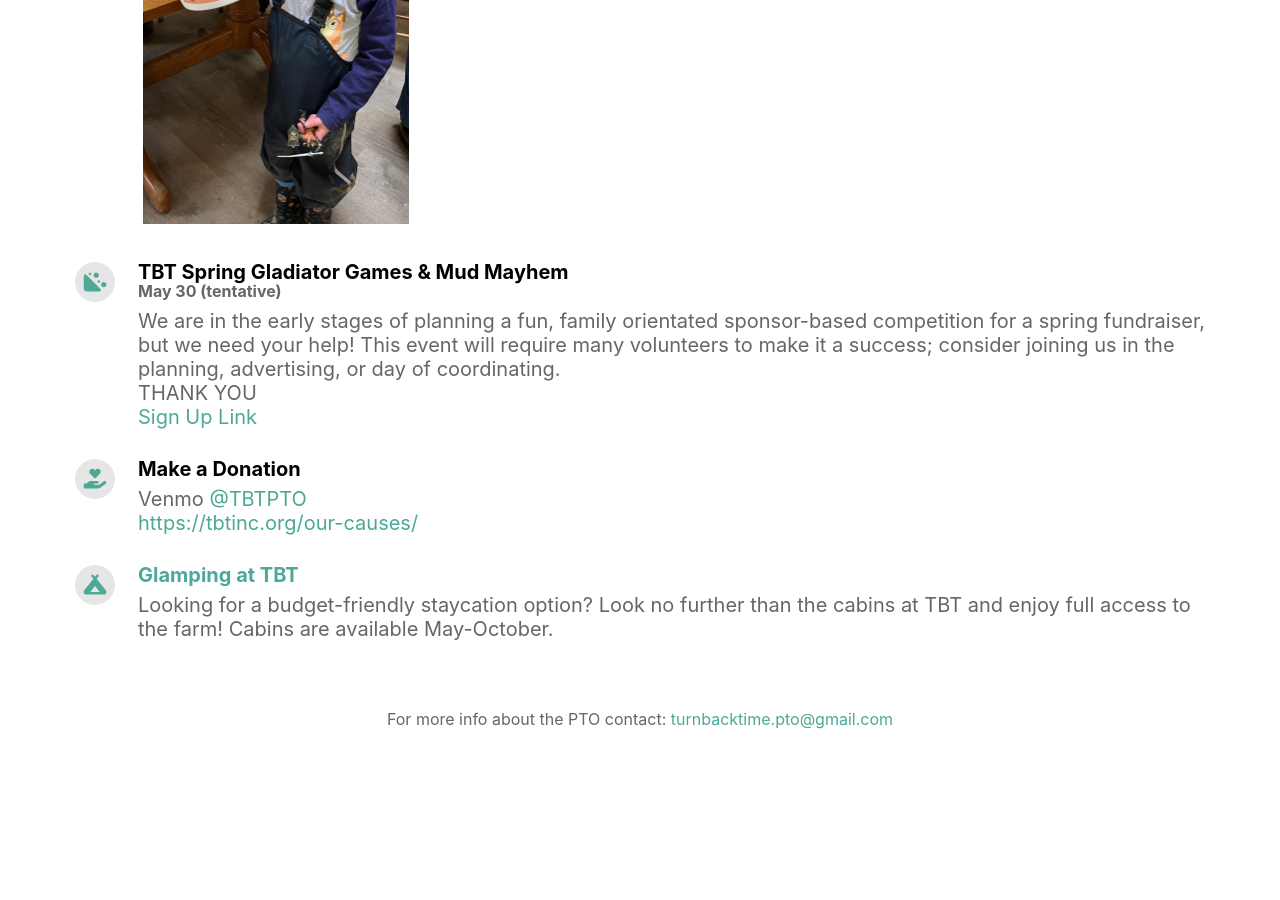
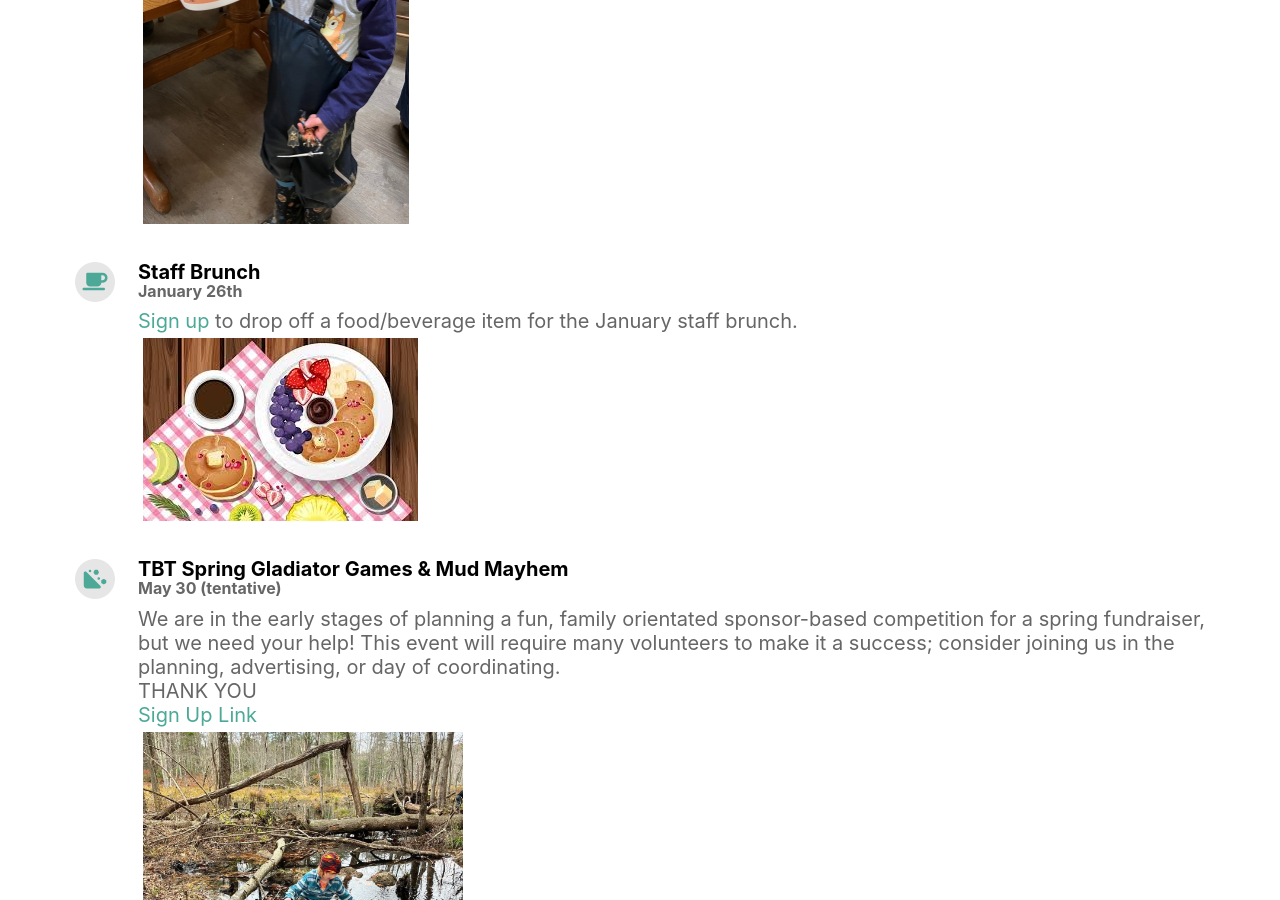
Before and after one commit to mrawdon/tbt-pto, a Jekyll site: the page built from index.html, in a window 1280 px wide and 900 px high, scrolled down 1156 px. Built offline with Jekyll 4.4.1, drawn with Linux system fonts in a browser that asks for light colours; nearby versions of some CDN libraries; before the commit the page ends 1953 px from its top, so only the background shows below that.

Commit message:
Updated brunch and gladiator image

```diff
--- a/_pages/features.md
+++ b/_pages/features.md
@@ -18,6 +18,14 @@ content_list:
     fontawesome_icon_name: egg
     image: /assets/cluck_bucket.jpg
 
+  - title: Staff Brunch
+    date: January 26th
+    description: |
+       [Sign up](https://www.signupgenius.com/go/70A0C45ACAF2AA4FD0-61529577-tbtstaff) to drop off a food/beverage item for the January staff brunch.
+
+    fontawesome_icon_name: mug-saucer
+    image: /assets/staff_brunch.png
+
   - title: TBT Spring Gladiator Games & Mud Mayhem
     date: May 30 (tentative)
     description: |
@@ -26,6 +34,7 @@ content_list:
       THANK YOU
 
       [Sign Up Link](https://docs.google.com/forms/d/e/1FAIpQLSc7cG1K9ypWdNyvUPDxupOfe2pZCwPP8Y1fXEZqkW_cH4s84A/viewform?usp=sharing&ouid=112733756960616477696)
+    image: /assets/gladiator.jpg
 
     fontawesome_icon_name: hill-rockslide
 
```
Also changed, not shown: assets/gladiator.jpg (added), assets/staff_brunch.png (added).
